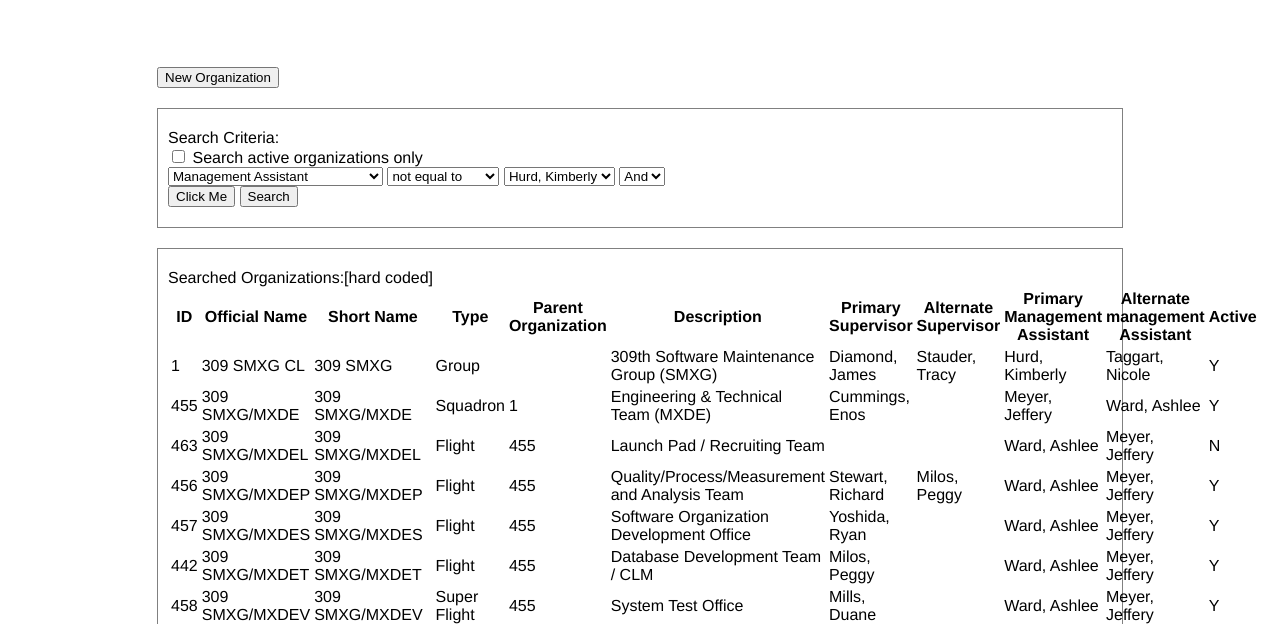
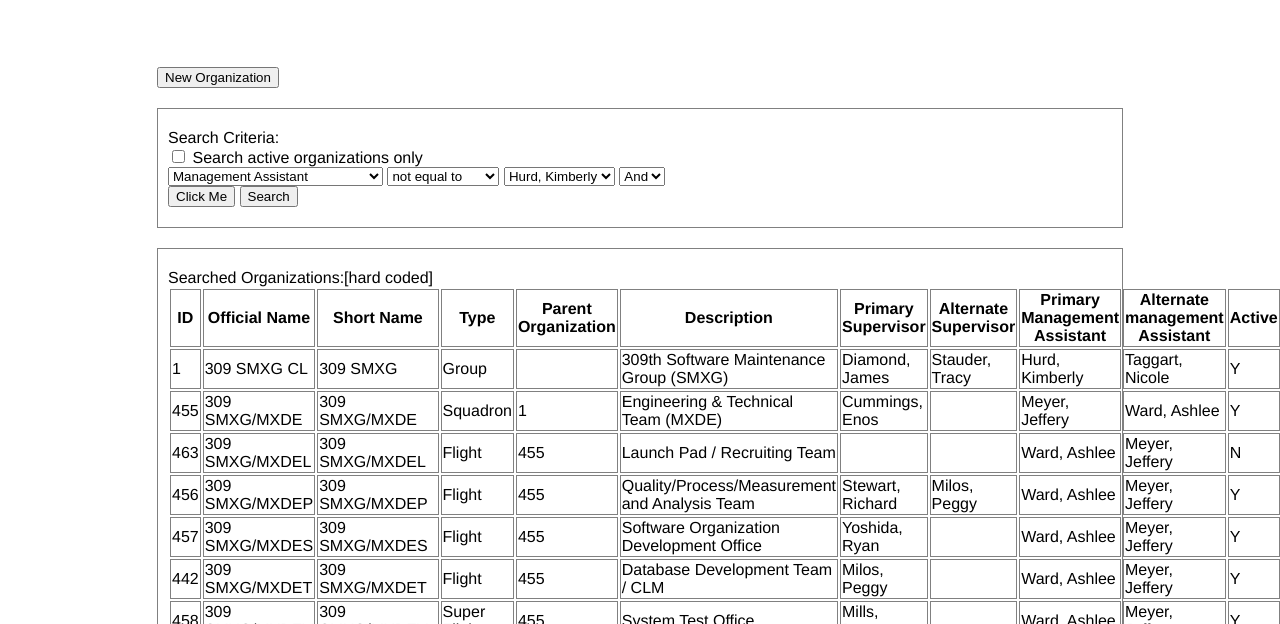
Before and after one commit to Jamesmoo/lit-proto, a plain HTML site: page index.html in a window 1280 px wide. Shown: the part 162-786 px from the top of the page. Drawn offline with Linux system fonts and the light colour scheme.

Commit message:
borders for all table elements

```diff
--- a/css/proto.less
+++ b/css/proto.less
@@ -81,6 +81,10 @@
             border: 1px solid gray;
             padding: 20px 10px 20px 10px;
             margin-top: 20px;
+
+            td, th{
+                border: 1px solid gray;
+            }
         }
     }
 
```
Also changed, not shown: css/proto.css.
